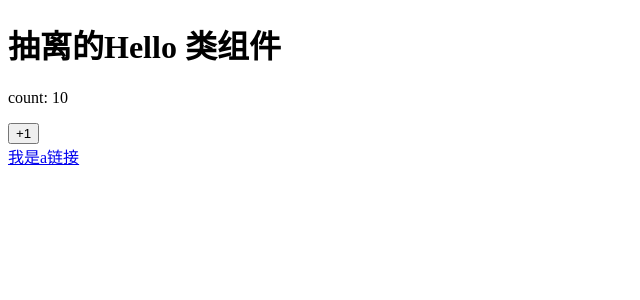
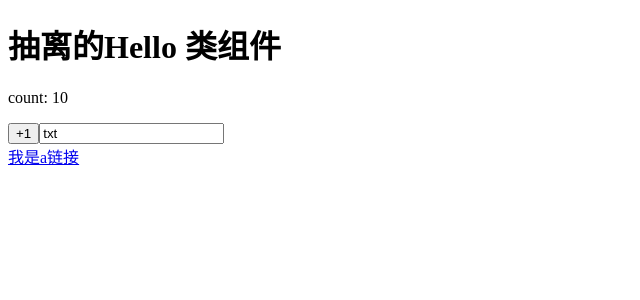
Before and after one commit to adjfks/react-learning, a React (Create React App) app in the folder packages/my-app/: page / in a window 1280 px wide. Shown: the top 300 px of the page, without its empty margins (0-640 px from the left). Built offline with nearby package versions, Linux system fonts and the light colour scheme.

Commit message:
add: 受控组件表单处理

```diff
--- a/packages/my-app/src/Hello.js
+++ b/packages/my-app/src/Hello.js
@@ -3,6 +3,7 @@ import React from 'react'
 class Hello extends React.Component {
   state = {
     count: 10,
+    txt: 'txt',
   }
   handleClick() {
     console.log(this)
@@ -13,12 +14,23 @@ class Hello extends React.Component {
       count: this.state.count + 1,
     })
   }
+
+  onInputChange = (e) => {
+    this.setState({
+      txt: e.target.value,
+    })
+  }
   render() {
     return (
       <div>
         <h1 onClick={() => this.handleClick()}>抽离的Hello 类组件</h1>
         <p>count: {this.state.count}</p>
         <button onClick={this.onIncrement}>+1</button>
+        <input
+          type="text"
+          value={this.state.txt}
+          onChange={this.onInputChange}
+        ></input>
       </div>
     )
   }
```
